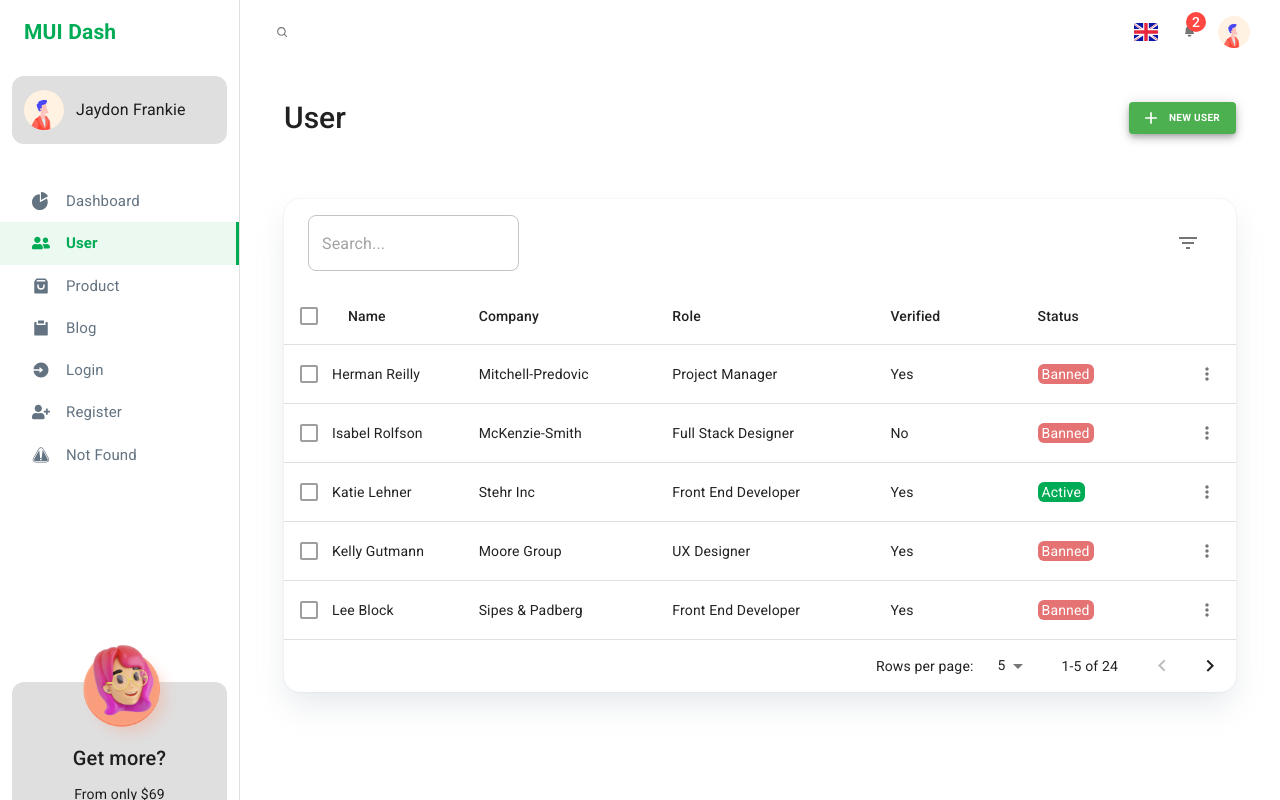
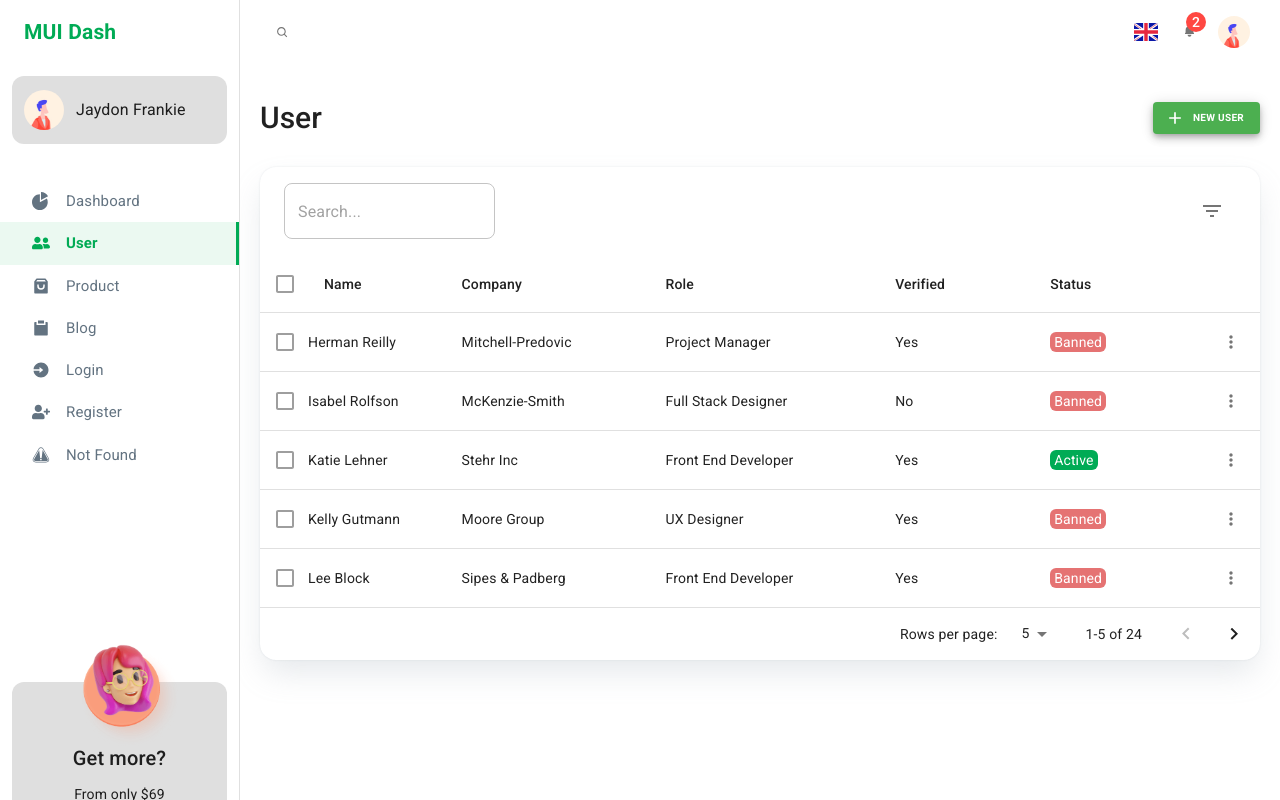
Before and after one commit to super-austin/MUISample, a React (Create React App) app: page /user in a window 1280 px wide. Built offline with nearby package versions, Linux system fonts and the light colour scheme.

Commit message:
User: i think i fixed scroll on the table

```diff
--- a/src/pages/User.js
+++ b/src/pages/User.js
@@ -1,26 +1,48 @@
-import { Container } from "@material-ui/core";
+import { Container, useMediaQuery } from "@material-ui/core";
+import { styled } from "@material-ui/styles";
 import { Box } from "@mui/system";
 import UserHeader from "../components/User/UserHeader";
 import UserTable from "../components/User/UserTable";
 
+// box style
+const BoxStyle = styled(Box)(({ theme }) => ({
+  margin: `${theme.spacing(4)}px auto`,
+  borderRadius: theme.spacing(2),
+  boxShadow: `rgb(145 158 171 / 24%) 0px 0px 2px 0px, rgb(145 158 171 / 24%) 0px 16px 32px -4px`,
+  overflow: "hidden",
+
+  //border: "2px solid teal",
+}));
+
 const User = () => {
+  // media queries
+  const less400 = useMediaQuery("(max-width:400px)");
+  const less480 = useMediaQuery("(max-width:480px)");
+  const less600 = useMediaQuery("(max-width:600px)");
+  const less768 = useMediaQuery("(max-width:768px)");
+
   return (
-    <Container maxWidth="lg">
+    <Container maxWidth="lg" disableGutters>
       {/* User Header */}
       <UserHeader />
 
       {/* User Table */}
-      <Box
+
+      <BoxStyle
         sx={{
-          width: "100%",
-          my: 8,
-          borderRadius: 4,
-          boxShadow: `rgb(145 158 171 / 24%) 0px 0px 2px 0px, rgb(145 158 171 / 24%) 0px 16px 32px -4px`,
-          overflowX: "hidden",
+          width: less400
+            ? 300
+            : less480
+            ? 360
+            : less600
+            ? 540
+            : less768
+            ? 440
+            : "100%",
         }}
       >
         <UserTable />
-      </Box>
+      </BoxStyle>
     </Container>
   );
 };
```
